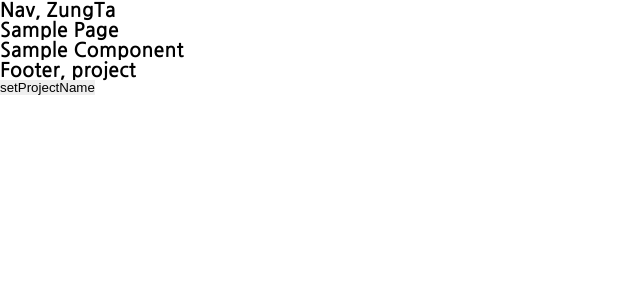
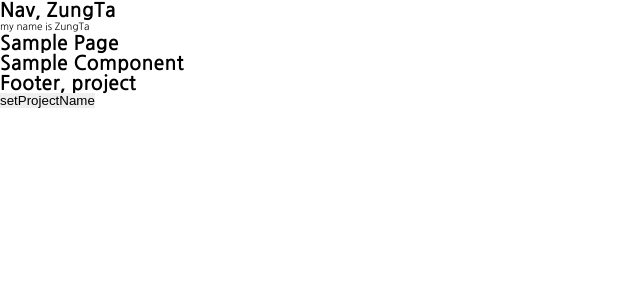
Before and after one commit to ZungTa/react-typescript-boilerplate, a React app: page / in a window 1280 px wide. Shown: the top 300 px of the page, without its empty margins (0-640 px from the left). Built offline with nearby package versions, Linux system fonts and the light colour scheme; a web font is replaced by a local one.

Commit message:
update i18n sample

```diff
--- a/src/components/Nav.tsx
+++ b/src/components/Nav.tsx
@@ -8,6 +8,7 @@ function Nav() {
     <div css={navCss}>
       <div className="nav-container">
         <h1>Nav, {t('name')}</h1>
+        <div>{t('obj.change', { name: 'ZungTa' })}</div>
       </div>
     </div>
   );
--- a/src/config/lang/locales/ko.ts
+++ b/src/config/lang/locales/ko.ts
@@ -4,7 +4,7 @@ const lang = {
   hello: '안녕',
   obj: {
     his: '히스',
-    change: 'my name is {{ name }}',
+    change: 'my name is {{ name }}', // i18next Plurals
   },
 
   // real
```
